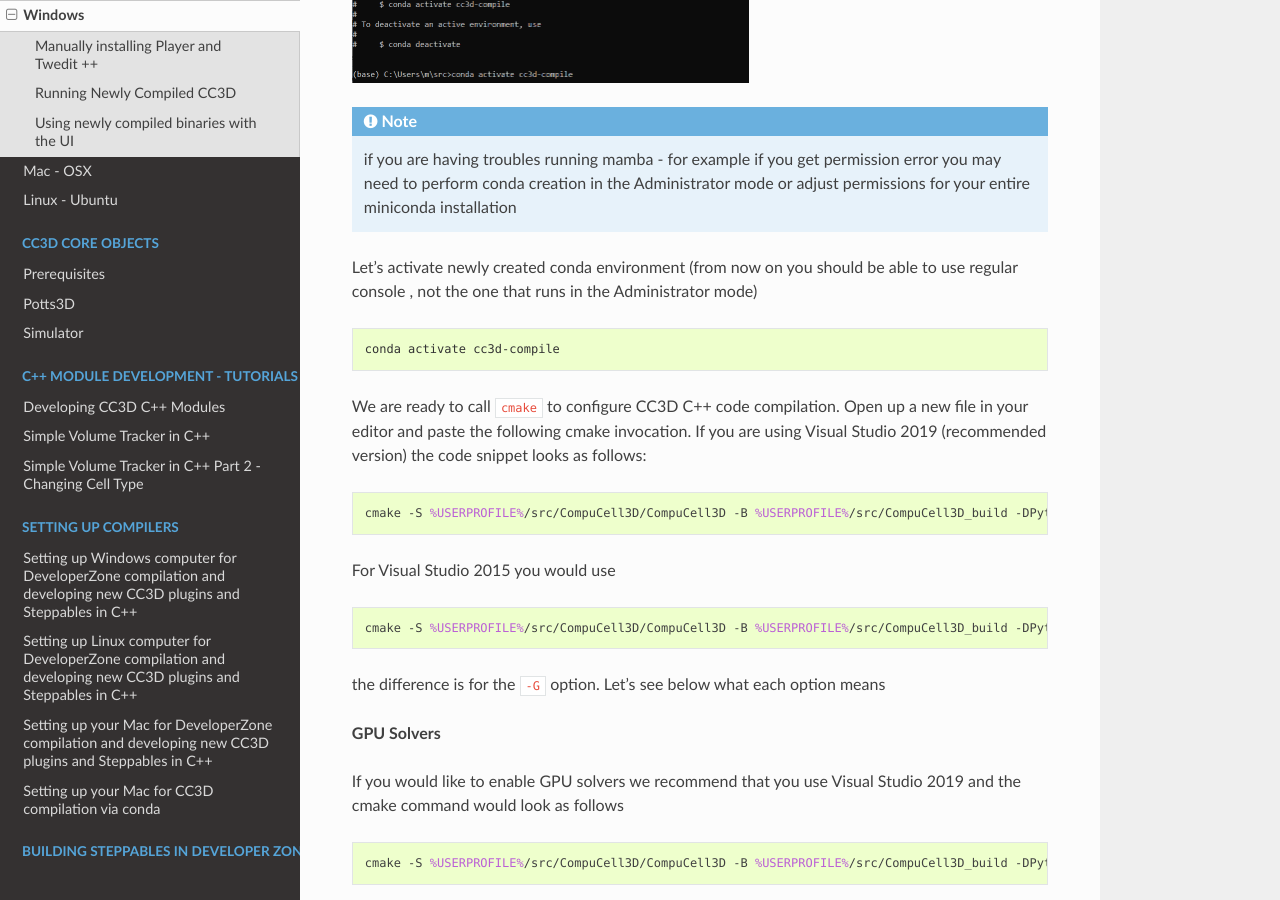
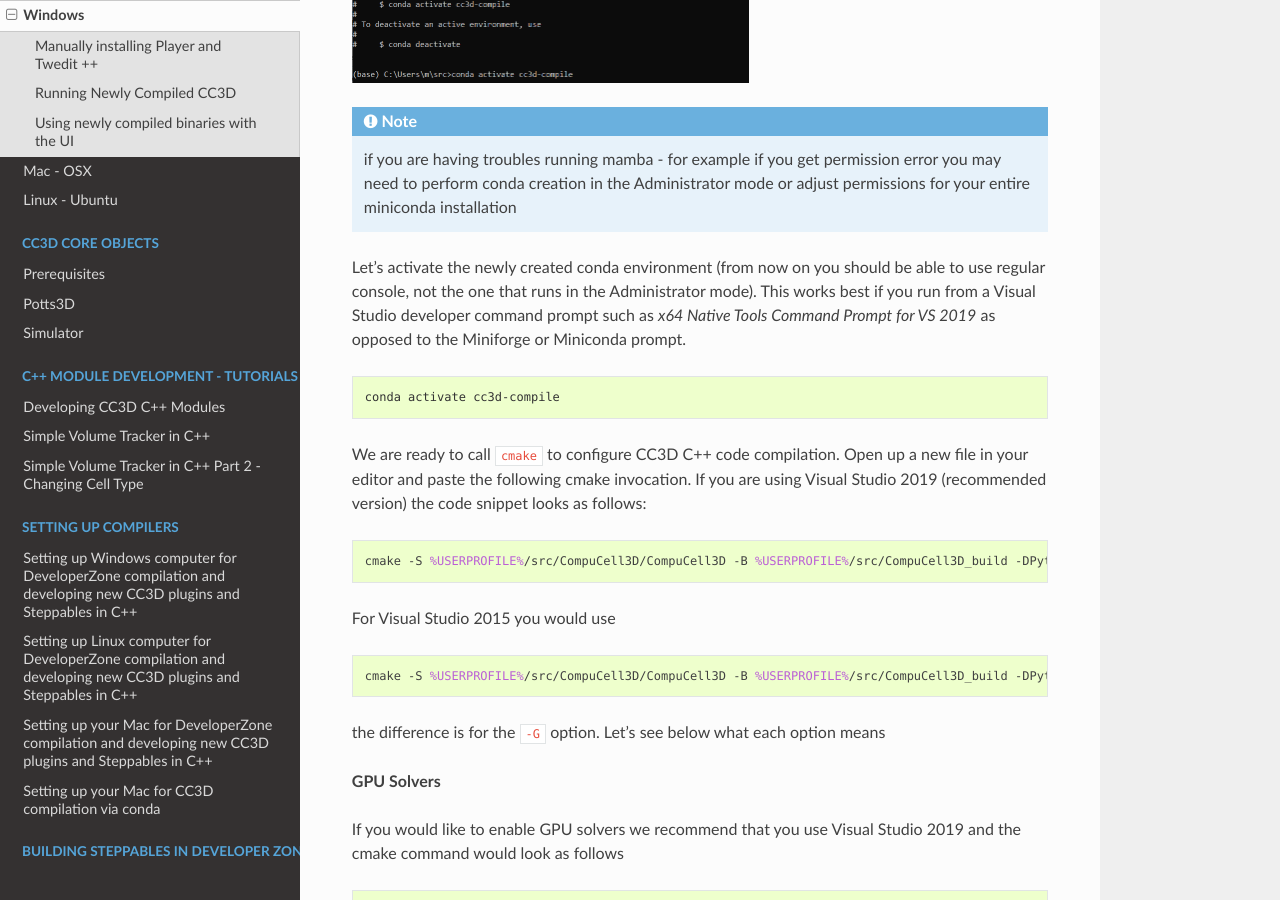
Before and after one commit to CompuCell3D/CompuCell3DDevelopersManual, a Sphinx documentation site: the page built from docs/building_core_cc3d_cpp_code_windows.rst, in a window 1280 px wide and 900 px high, scrolled down 4308 px. Built offline with Sphinx 7.4.7 and the Read the Docs theme 3.1.0, drawn with Linux system fonts in a browser that asks for light colours.

```diff
--- a/docs/building_core_cc3d_cpp_code_windows.rst
+++ b/docs/building_core_cc3d_cpp_code_windows.rst
@@ -141,7 +141,8 @@
 
 
 
-Let's activate newly created conda environment (from now on you should be able to use regular console , not the one that runs in the Administrator mode)
+Let's activate the newly created conda environment (from now on you should be able to use regular console, not the one that runs in the Administrator mode).
+This works best if you run from a Visual Studio developer command prompt such as *x64 Native Tools Command Prompt for VS 2019* as opposed to the Miniforge or Miniconda prompt.
 
 
 .. code-block:: console
--- a/docs/index.rst
+++ b/docs/index.rst
@@ -65,6 +65,7 @@
    :caption: Debugging Techniques
 
    debugging_cc3d_using_gdb
+   debugging_cc3d_using_visual_studio
 
 .. toctree::
    :maxdepth: 1
```
Also changed, not shown: docs/debugging_cc3d_using_visual_studio.rst (added, +45 -0 lines), docs/images/debug_vs_attach_to_process.png (added).
